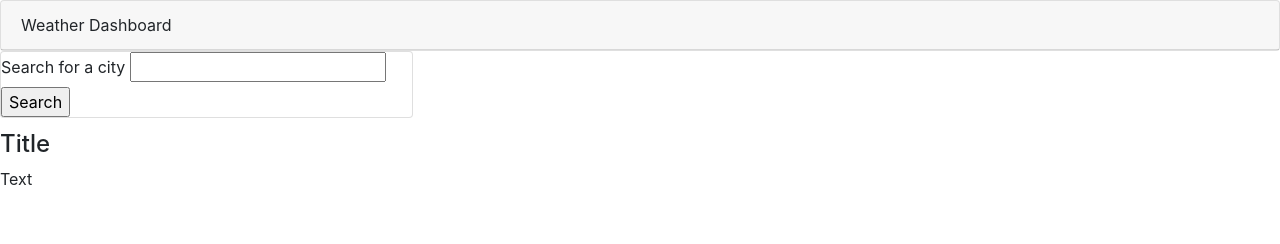
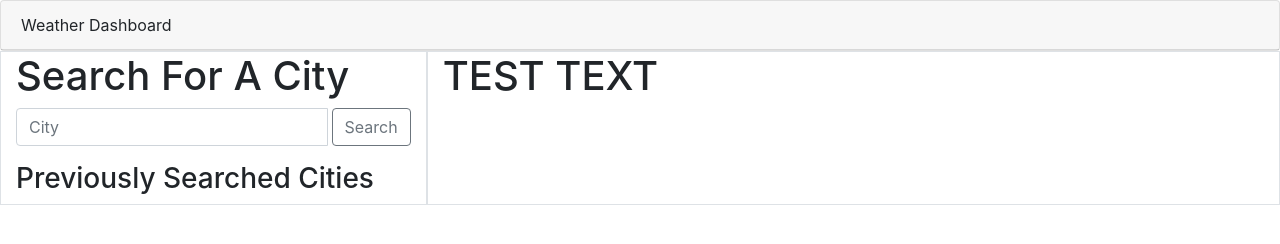
Before and after one commit to E-Martinez77/06-Homework, a plain HTML site: page index.html in a window 1280 px wide. Drawn offline with nearby package versions, Linux system fonts and the light colour scheme; no server answers.

Commit message:
Added id's to elements

```diff
--- a/index.html
+++ b/index.html
@@ -23,35 +23,38 @@
         </div>
     </div>
 
-    <div class="card-columns">
-        <div class="card">
-            <!-- <img class="card-img-top" src="holder.js/100x180/" alt="">
-            <div class="card-body">
-                <h4 class="card-title">Search For A City</h4>
-                <p class="card-text">Text</p> -->
-            <form id="movie-form">
-                <label for="movie-input">Search for a city</label>
-                <input type="text" id="movie-input"><br>
 
-                <!-- This button will trigger our AJAX call -->
-                <input id="find-movie" type="submit" value="Search">
-            </form>
+    <div class="container-fluid">
+
+        <div class="row">
+
+
+            <div class="col-4 border">
+                <h1>Search For A City</h1>
+                <div class="input-group mb-3">
+                    <input id="searchBox" type="text" class="form-control" placeholder="City" aria-label=""
+                        aria-describedby="button-addon2">
+                    <button id="searchButton" class="btn btn-outline-secondary ml-1" type="button"
+                        id="button-addon2">Search</button>
+                </div>
+
+                <h3>Previously Searched Cities</h3>
+
+                <ul id="previousCities" class="list-group">
+
+                </ul>
+
+            </div>
+
+            <div class="col-8 border">
+                <h1>TEST TEXT</h1>
+
+            </div>
 
         </div>
-    </div>
-
-
-
-    <div>
-        <div>
-            <h4>Title</h4>
-            <p>Text</p>
-        </div>
-    </div>
 
     </div>
 
-    </div>
 
     <!-- Optional JavaScript -->
     <script src="index.js"></script>
```
